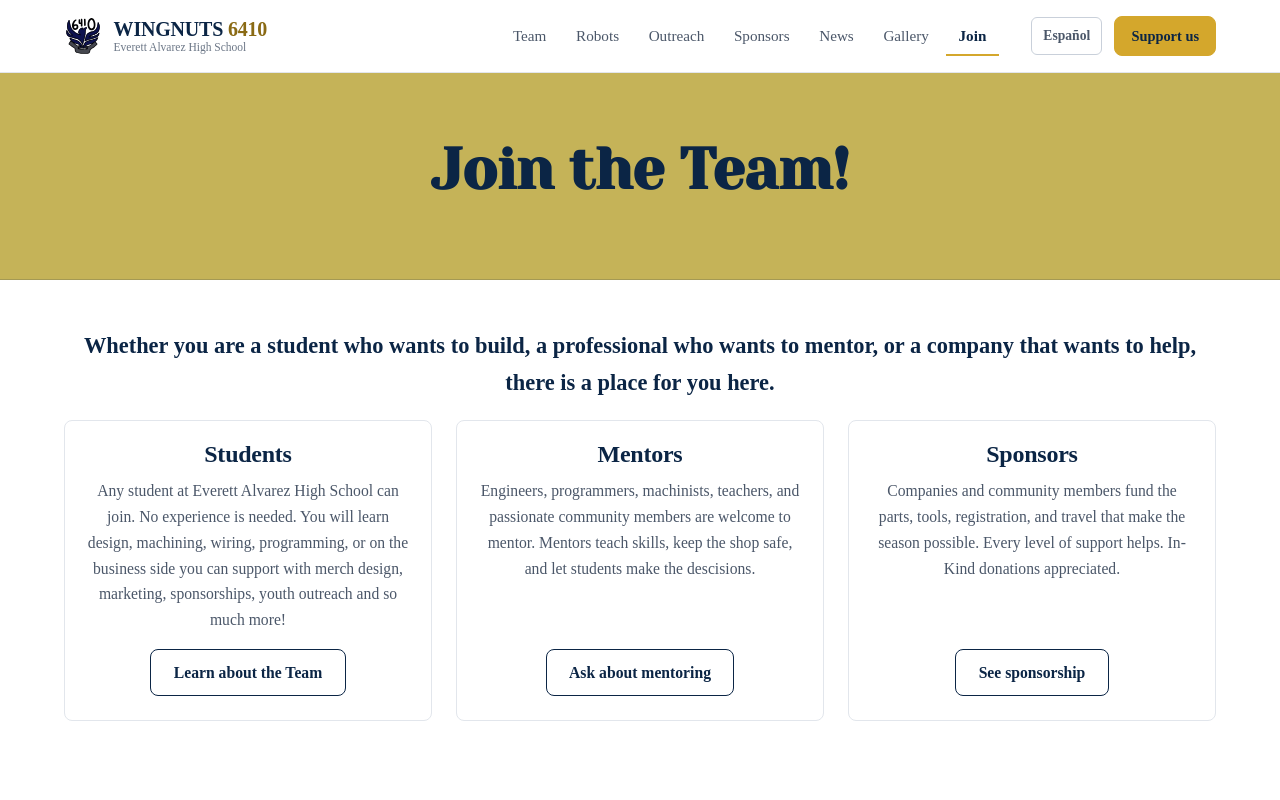
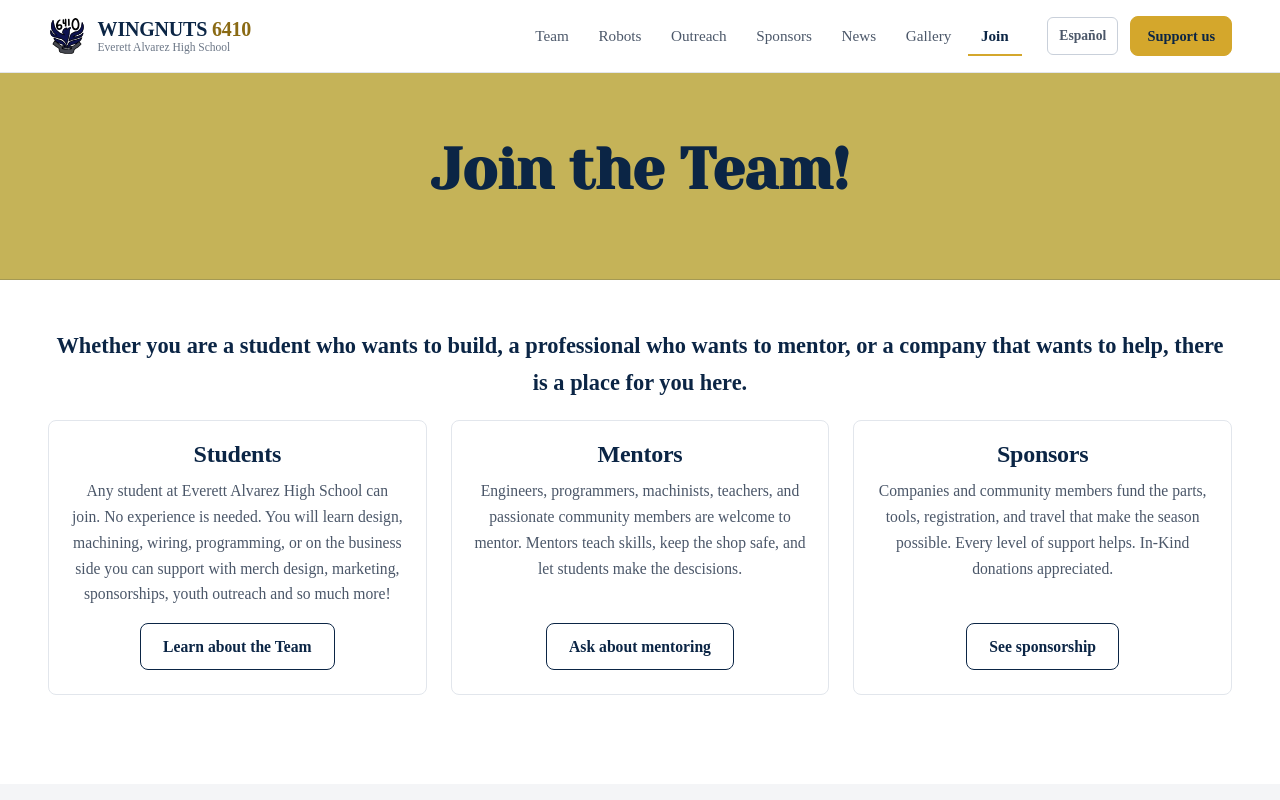
Before and after one commit to 6410-FRC/Website, a SvelteKit app: page /en/join/ in a window 1280 px wide. Shown: the top 800 px of the page. Built offline with nearby package versions, Linux system fonts and the light colour scheme.

Commit message:
fixed width spacing & responsive to other devices

```diff
--- a/src/app.css
+++ b/src/app.css
@@ -28,7 +28,7 @@
 
   --gutter: clamp(1.25rem, 5vw, 3rem);
   --section: clamp(3.5rem, 7vw, 6rem);
-  --container: 72rem;
+  --container: 85rem;
   --radius: 8px;
   --fast: 150ms;
 }
@@ -83,7 +83,13 @@ ol, ul { margin: 0; padding: 0; list-style: none; }
 
 /* Header -------------------------------------------------------------------- */
 .site-header { position: sticky; top: 0; z-index: 50; background: var(--white); border-bottom: 1px solid var(--line); }
-.header-inner { min-height: 4.5rem; display: flex; align-items: center; gap: 2rem; }
+.header-inner {
+    width: calc(100% - 2 * var(--gutter));
+    min-height: 4.5rem;
+    display: flex;
+    align-items: center;
+    gap: clamp(1rem, 2vw, 2rem);
+}
 .brand { display: flex; align-items: center; gap: .7rem; color: var(--navy); text-decoration: none; white-space: nowrap; }
 .brand-mark { width: 2.4rem; height: 2.4rem; flex: none; }
 .brand-text { display: flex; flex-direction: column; line-height: 1.15; }
```
